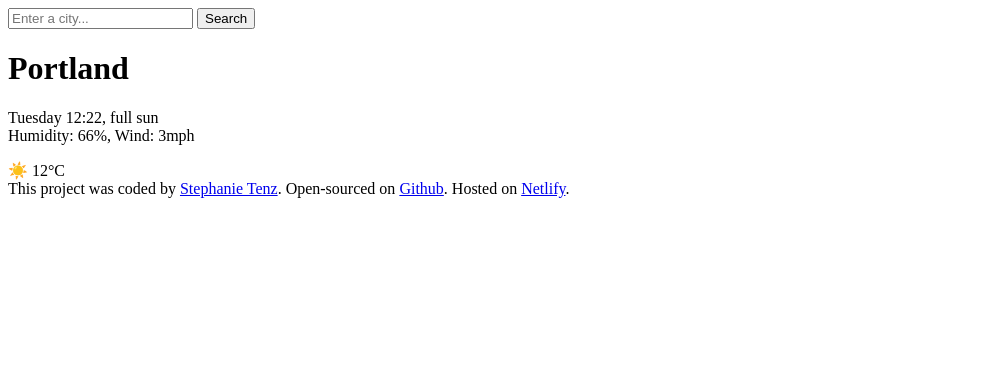
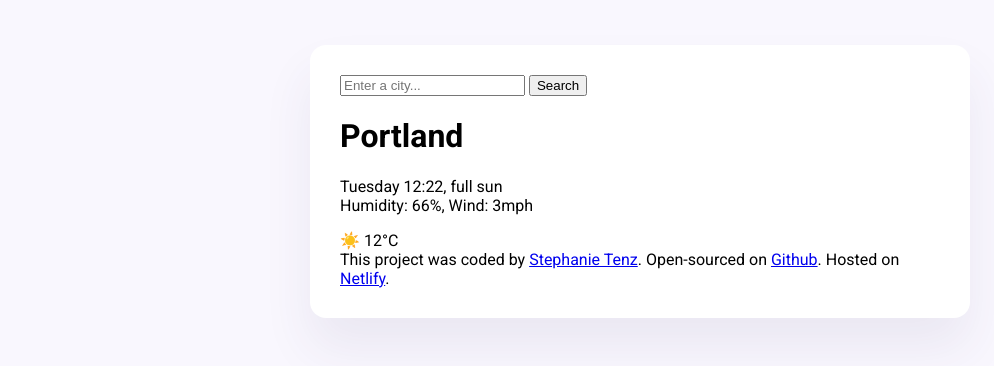
Before and after one commit to steph10z/weather-app, a plain HTML site: page index.html in a window 1280 px wide. Shown: the whole page, without its empty margins (0-994 px from the left). Drawn offline with Linux system fonts and the light colour scheme.

Commit message:
Styled main container and added custom font

```diff
--- a/index.html
+++ b/index.html
@@ -3,9 +3,18 @@
   <head>
     <meta charset="UTF-8" />
     <meta name="viewport" content="width=device-width, initial-scale=1.0" />
+    <link rel="preconnect" href="https://fonts.googleapis.com" />
+    <link rel="preconnect" href="https://fonts.gstatic.com" crossorigin />
+    <link
+      href="https://fonts.googleapis.com/css2?family=Roboto:ital,wght@0,100;0,300;0,400;0,500;0,700;0,900;1,100;1,300;1,400;1,500;1,700;1,900&display=swap"
+      rel="stylesheet"
+    />
+
+    <link rel="stylesheet" href="src/style.css" />
     <title>WEATHER</title>
   </head>
   <body>
+    <div class="weather-app">
       <header>
         <form>
           <input type="search" placeholder="Enter a city..." required />
@@ -25,8 +34,8 @@
       </main>
       <footer>
         This project was coded by
-      <a href="https://github.com/steph10z" target="_blank">Stephanie Tenz</a>.
-      Open-sourced on
+        <a href="https://github.com/steph10z" target="_blank">Stephanie Tenz</a
+        >. Open-sourced on
         <a href="https://github.com/steph10z/weather-app" target="_blank"
           >Github</a
         >. Hosted on
@@ -34,5 +43,6 @@
           >Netlify</a
         >.
       </footer>
+    </div>
   </body>
 </html>
--- /dev/null
+++ b/src/style.css
@@ -0,0 +1,13 @@
+body {
+  background-color: #f9f7fe;
+  font-family: "Roboto", sans-serif;
+}
+
+.weather-app {
+  background: white;
+  max-width: 600px;
+  margin: 45px auto;
+  padding: 30px;
+  border-radius: 16px;
+  box-shadow: 0 30px 50px rgba(65, 50, 100, 0.08);
+}
```
Lines whose indentation alone changed are shown as unchanged.
